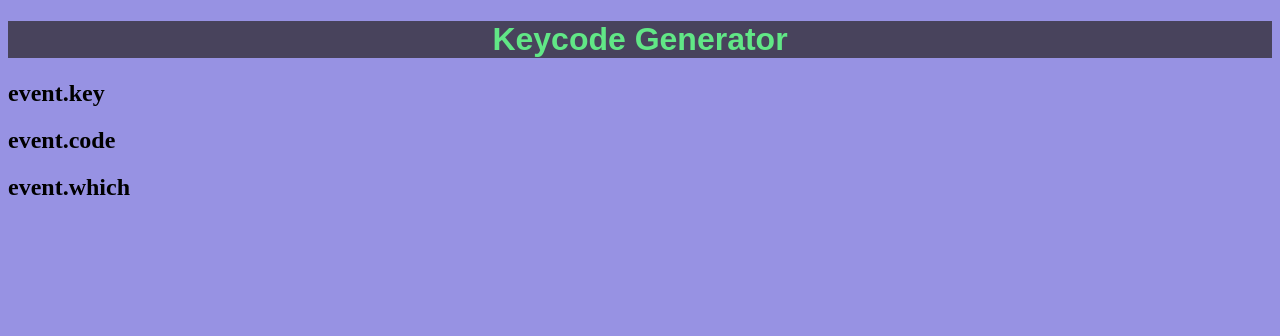
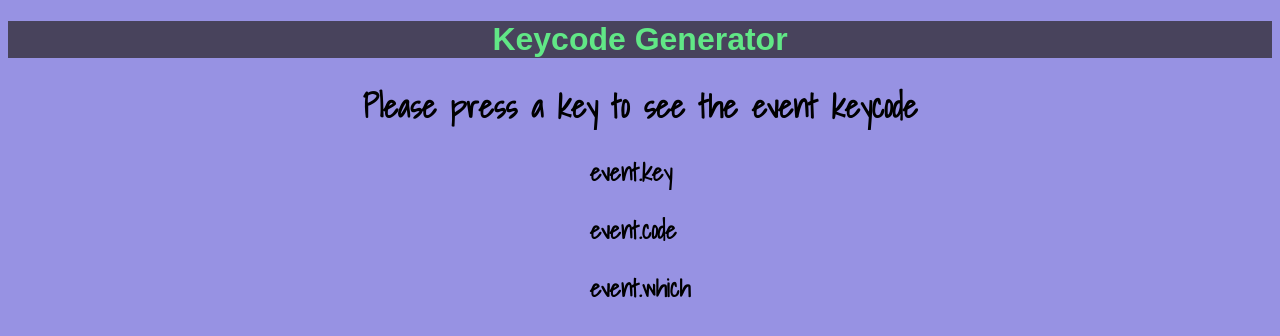
Before and after one commit to vcory/keyCode, a plain HTML site: page index.html in a window 1280 px wide. Drawn offline with Linux system fonts and the light colour scheme; a web font is replaced by a local one.

Commit message:
small CSS changes

```diff
--- a/index.html
+++ b/index.html
@@ -5,6 +5,7 @@
     <meta name="viewport" content="width=device-width, initial-scale=1.0">
     <meta http-equiv="X-UA-Compatible" content="ie=edge">
     <link href="https://fonts.googleapis.com/css?family=Montserrat+Subrayada&display=swap" rel="stylesheet">
+    <link href="https://fonts.googleapis.com/css?family=Shadows+Into+Light&display=swap" rel="stylesheet">
     <link rel="stylesheet" href="./main.css">
 
     <title>Keycode Generator</title>
@@ -14,9 +15,11 @@
         <h1>Keycode Generator</h1>
     </div>
 
- <!-- <input type = "text" onkeypress="keycode()">
- <p id="keycode">Keycode</p>
-     -->
+    <div class="subheading">
+        <h1>Please press a key to see the event keycode</h1>
+    </div>
+
+
 <div class="boxes">
 <h2 id="key">event.key</h2>
 <h2 id="code">event.code</h2>
--- a/main.css
+++ b/main.css
@@ -1,5 +1,7 @@
 body {
     background: #9792E3;
+    font-family: 'Shadows Into Light', cursive;
+
 }
 
 
@@ -9,5 +11,17 @@ body {
     display: flexbox;
     text-align: center;
     background: #48435C;
+    paddingtop;
 
 }
+
+.subheading {
+    /* display: flexbox; */
+    text-align: center;
+}
+
+.boxes {
+    width: 100px;
+    margin: 0 auto;
+
+}
```
